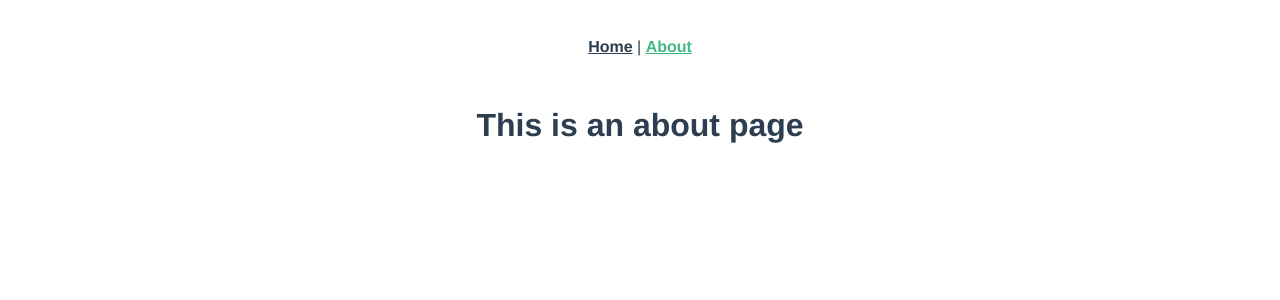
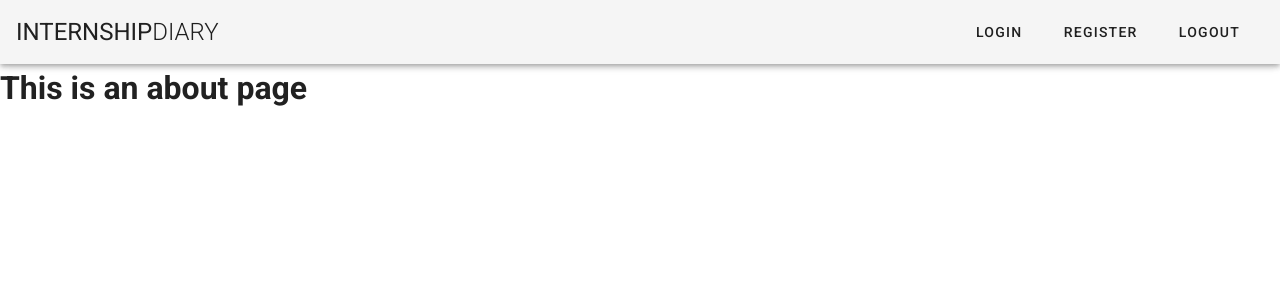
Before and after one commit to Danushka96/intern_diary, a Vue app: page /#/about in a window 1280 px wide. Shown: the top 300 px of the page. Built offline with nearby package versions, Linux system fonts and the light colour scheme.

Commit message:
add basic layout

```diff
--- a/public/index.html
+++ b/public/index.html
@@ -6,6 +6,8 @@
     <meta name="viewport" content="width=device-width,initial-scale=1.0">
     <link rel="icon" href="<%= BASE_URL %>favicon.ico">
     <title>interndiary</title>
+    <link rel="stylesheet" href="https://fonts.googleapis.com/css?family=Roboto:100,300,400,500,700,900">
+    <link rel="stylesheet" href="https://cdn.jsdelivr.net/npm/@mdi/font@latest/css/materialdesignicons.min.css">
   </head>
   <body>
     <noscript>
--- a/src/App.vue
+++ b/src/App.vue
@@ -1,32 +1,22 @@
 <template>
-  <div id="app">
-    <div id="nav">
-      <router-link to="/">Home</router-link> |
-      <router-link to="/about">About</router-link>
-    </div>
-    <router-view/>
-  </div>
+  <v-app>
+    <NavBar></NavBar>
+    <v-content>
+      <router-view></router-view>
+    </v-content>
+  </v-app>
 </template>
 
-<style>
-#app {
-  font-family: 'Avenir', Helvetica, Arial, sans-serif;
-  -webkit-font-smoothing: antialiased;
-  -moz-osx-font-smoothing: grayscale;
-  text-align: center;
-  color: #2c3e50;
-}
+<script>
+import NavBar from './components/NavBar'
 
-#nav {
-  padding: 30px;
-}
-
-#nav a {
-  font-weight: bold;
-  color: #2c3e50;
-}
-
-#nav a.router-link-exact-active {
-  color: #42b983;
-}
-</style>
+export default {
+  name: 'App',
+  components: {
+    NavBar,
+  },
+  data: () => ({
+    //
+  }),
+};
+</script>
--- /dev/null
+++ b/src/components/Calendar.vue
@@ -0,0 +1,17 @@
+<template>
+   <v-row justify="center">
+    <v-date-picker v-model="picker" :show-current="true" :full-width="true" style="margin-right:20px;"></v-date-picker>
+  </v-row>
+</template>
+
+<script>
+export default {
+    data: () => ({
+        picker: "2019-11-02"
+    })
+}
+</script>
+
+<style>
+
+</style>
--- a/src/components/HelloWorld.vue
+++ /dev/null
@@ -1,58 +0,0 @@
-<template>
-  <div class="hello">
-    <h1>{{ msg }}</h1>
-    <p>
-      For a guide and recipes on how to configure / customize this project,<br>
-      check out the
-      <a href="https://cli.vuejs.org" target="_blank" rel="noopener">vue-cli documentation</a>.
-    </p>
-    <h3>Installed CLI Plugins</h3>
-    <ul>
-      <li><a href="https://github.com/vuejs/vue-cli/tree/dev/packages/%40vue/cli-plugin-babel" target="_blank" rel="noopener">babel</a></li>
-      <li><a href="https://github.com/vuejs/vue-cli/tree/dev/packages/%40vue/cli-plugin-eslint" target="_blank" rel="noopener">eslint</a></li>
-    </ul>
-    <h3>Essential Links</h3>
-    <ul>
-      <li><a href="https://vuejs.org" target="_blank" rel="noopener">Core Docs</a></li>
-      <li><a href="https://forum.vuejs.org" target="_blank" rel="noopener">Forum</a></li>
-      <li><a href="https://chat.vuejs.org" target="_blank" rel="noopener">Community Chat</a></li>
-      <li><a href="https://twitter.com/vuejs" target="_blank" rel="noopener">Twitter</a></li>
-      <li><a href="https://news.vuejs.org" target="_blank" rel="noopener">News</a></li>
-    </ul>
-    <h3>Ecosystem</h3>
-    <ul>
-      <li><a href="https://router.vuejs.org" target="_blank" rel="noopener">vue-router</a></li>
-      <li><a href="https://vuex.vuejs.org" target="_blank" rel="noopener">vuex</a></li>
-      <li><a href="https://github.com/vuejs/vue-devtools#vue-devtools" target="_blank" rel="noopener">vue-devtools</a></li>
-      <li><a href="https://vue-loader.vuejs.org" target="_blank" rel="noopener">vue-loader</a></li>
-      <li><a href="https://github.com/vuejs/awesome-vue" target="_blank" rel="noopener">awesome-vue</a></li>
-    </ul>
-  </div>
-</template>
-
-<script>
-export default {
-  name: 'HelloWorld',
-  props: {
-    msg: String
-  }
-}
-</script>
-
-<!-- Add "scoped" attribute to limit CSS to this component only -->
-<style scoped>
-h3 {
-  margin: 40px 0 0;
-}
-ul {
-  list-style-type: none;
-  padding: 0;
-}
-li {
-  display: inline-block;
-  margin: 0 10px;
-}
-a {
-  color: #42b983;
-}
-</style>
--- /dev/null
+++ b/src/components/NavBar.vue
@@ -0,0 +1,32 @@
+<template>
+    <v-app-bar app>
+      <v-toolbar-title class="headline text-uppercase">
+        <span>Internship</span>
+        <span class="font-weight-light">Diary</span>
+      </v-toolbar-title>
+      <v-spacer></v-spacer>
+      <div>
+      <router-link to="/login">
+        <v-btn text>
+          <span class="mr-2">Login</span>
+        </v-btn>
+      </router-link>
+      <router-link to="/signup">
+        <v-btn text>
+          <span class="mr-2">Register</span>
+        </v-btn>
+      </router-link>
+    </div>
+    <div>
+      <v-btn @click="logout()" text>
+        <span class="mr-2">Logout</span>
+      </v-btn>
+    </div>
+    </v-app-bar>
+</template>
+
+<script>
+export default {
+
+}
+</script>
--- /dev/null
+++ b/src/components/TaskContent.vue
@@ -0,0 +1,14 @@
+<template>
+  <v-card class="mx-auto" max-width="344" :hover="true" :dark="true" :loading="false" outlined>
+    <v-card-title>Task 1</v-card-title>
+    <v-card-text>This is a sample task that have completed in this day</v-card-text>
+    <v-card-actions>
+      <v-btn color="blue" text>Edit</v-btn>
+      <v-btn color="red" text>Delete</v-btn>
+    </v-card-actions>
+  </v-card>
+</template>
+
+<script>
+export default {};
+</script>
--- /dev/null
+++ b/src/components/TaskList.vue
@@ -0,0 +1,28 @@
+<template>
+  <div>
+    <v-row>
+      <v-col cols="12" sm="6">
+       <TaskContent></TaskContent>
+      </v-col>
+      <v-col cols="12" sm="6">
+       <TaskContent></TaskContent>
+      </v-col>
+      <v-col cols="12" sm="6">
+       <TaskContent></TaskContent>
+      </v-col>
+    </v-row>
+    <v-btn color="green" right bottom fixed fab large dark @click="dialog=true">
+      <v-icon>mdi-plus</v-icon>
+    </v-btn>
+  </div>
+</template>
+
+<script>
+import TaskContent from '@/components/TaskContent.vue'
+
+export default {
+    components: {
+        TaskContent
+    }
+};
+</script>
--- a/src/main.js
+++ b/src/main.js
@@ -2,11 +2,13 @@ import Vue from 'vue'
 import App from './App.vue'
 import store from './store'
 import router from './router'
+import vuetify from './plugins/vuetify';
 
 Vue.config.productionTip = false
 
 new Vue({
   store,
   router,
+  vuetify,
   render: h => h(App)
 }).$mount('#app')
--- /dev/null
+++ b/src/plugins/vuetify.js
@@ -0,0 +1,10 @@
+import Vue from 'vue';
+import Vuetify from 'vuetify/lib';
+
+Vue.use(Vuetify);
+
+export default new Vuetify({
+  icons: {
+    iconfont: 'mdi',
+  },
+});
--- a/src/views/Home.vue
+++ b/src/views/Home.vue
@@ -1,18 +1,35 @@
 <template>
-  <div class="home">
-    <img alt="Vue logo" src="../assets/logo.png">
-    <HelloWorld msg="Welcome to Your Vue.js App"/>
-  </div>
+  <v-container class="grey lighten-5">
+    <h1>Daily Task Reporter</h1>
+    <v-row style="margin-top:20px">
+      <v-col cols="12" sm="6">
+        <Calendar></Calendar>
+      </v-col>
+      <v-col cols="12" sm="6">
+        <TaskList></TaskList>
+      </v-col>
+    </v-row>
+  </v-container>
 </template>
 
 <script>
 // @ is an alias to /src
-import HelloWorld from '@/components/HelloWorld.vue'
+// import HelloWorld from '@/components/HelloWorld.vue'
+import Calendar from '@/components/Calendar.vue'
+import TaskList from '@/components/TaskList.vue'
 
 export default {
-  name: 'home',
+  name: "home",
   components: {
-    HelloWorld
+    // HelloWorld
+    Calendar,
+    TaskList
   }
-}
+};
 </script>
+
+<style scoped>
+  h1{
+    text-align: center;
+  }
+</style>
--- /dev/null
+++ b/vue.config.js
@@ -0,0 +1,5 @@
+module.exports = {
+  "transpileDependencies": [
+    "vuetify"
+  ]
+}
```
Also changed, not shown: package.json (+6 -1 lines), src/assets/logo.svg (added), 1 other file (tests, documents, lock files or other folders).
